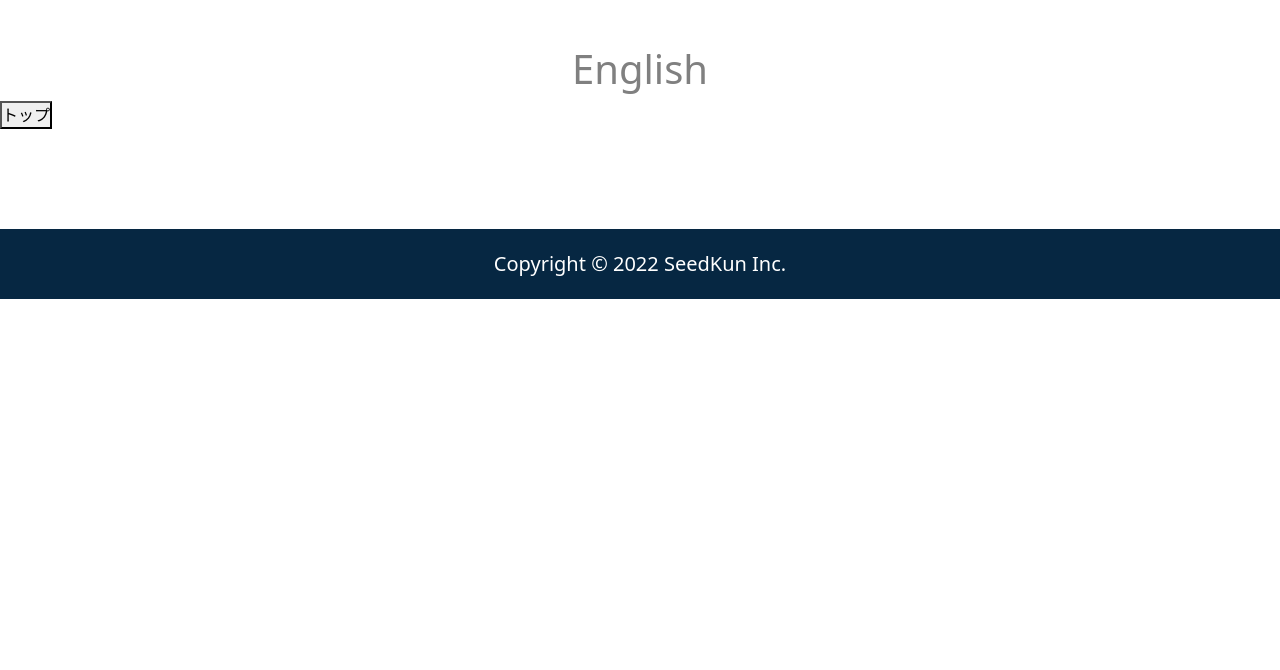
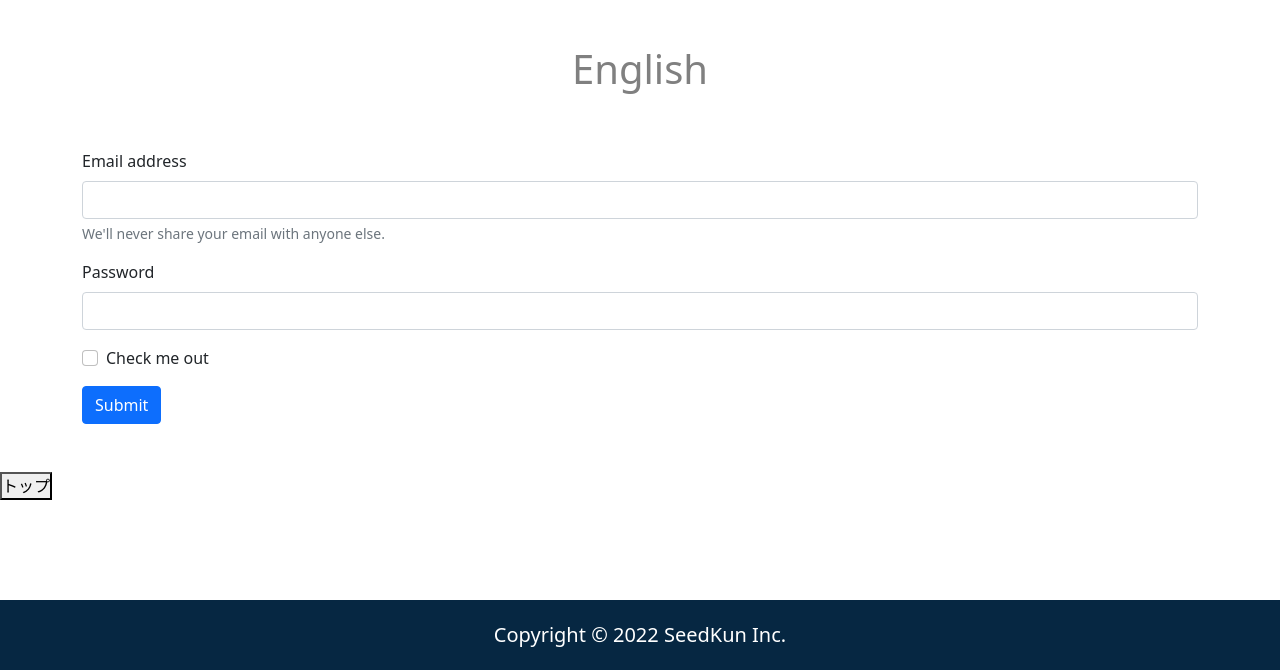
Before and after one commit to mayumi-nakamura/GitPractice, a plain HTML site: page index.html in a window 1280 px wide. Shown: the part 955-1625 px from the top of the page. Before the commit the page ends 1254 px from the top, so only its background shows below. Drawn offline with nearby package versions, Linux system fonts and the light colour scheme.

Commit message:
フォーム作成

```diff
--- a/index.html
+++ b/index.html
@@ -47,6 +47,29 @@
                 </p>
             </div>
         </section>
+        <div class="container py-5">
+            <div class="row">
+                <div class="col-8.offset-2">
+                    <form>
+                        <div class="mb-3">
+                          <label for="exampleInputEmail1" class="form-label">Email address</label>
+                          <input type="email" class="form-control" id="exampleInputEmail1" aria-describedby="emailHelp">
+                          <div id="emailHelp" class="form-text">We'll never share your email with anyone else.</div>
+                        </div>
+                        <div class="mb-3">
+                          <label for="exampleInputPassword1" class="form-label">Password</label>
+                          <input type="password" class="form-control" id="exampleInputPassword1">
+                        </div>
+                        <div class="mb-3 form-check">
+                          <input type="checkbox" class="form-check-input" id="exampleCheck1">
+                          <label class="form-check-label" for="exampleCheck1">Check me out</label>
+                        </div>
+                        <button type="submit" class="btn btn-primary">Submit</button>
+                      </form>
+                </div>
+            </div>
+        </div>
+
         <button type="button" id="toTop">トップ</button>
     </main>
     <footer>
```
